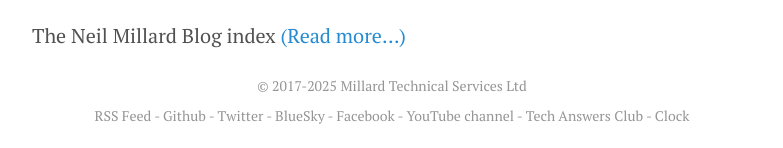
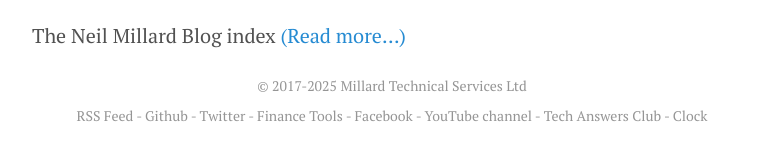
Before and after one commit to neilmillard/neilmillard.github.io, a Jekyll site: the page built from index.html, in a window 1280 px wide. Shown: the part 1272-1420 px from the top of the page, without its empty margins (248-1031 px from the left). Built offline with Jekyll 4.4.1, drawn with Linux system fonts in a browser that asks for light colours; nearby versions of some CDN libraries; comment, search, counter and statistics services are not loaded.

Commit message:
Update footer.html

```diff
--- a/_includes/footer.html
+++ b/_includes/footer.html
@@ -5,7 +5,7 @@
       <p><a href="/atom.xml">RSS Feed</a> - <a
         href="https://github.com/neilmillard" target="_blank">Github</a> - <a
         href="https://twitter.com/neil_millard" target="_blank">Twitter</a> - <a
-        href="https://bsky.app/profile/neilmillard.bsky.social" target="_blank">BlueSky</a> - <a
+        href="https://www.helpfulmoney.site" target="_blank">Finance Tools</a> - <a
         href="https://www.facebook.com/neil.millard/" target="_blank">Facebook</a> - <a
         href="https://www.youtube.com/channel/UCAaoh3jk1qtvD3ALPp48_8w" target="_blank">YouTube channel</a> - <a
         href="https://www.techanswers.club/" target="_blank">Tech Answers Club</a> - <a
```
